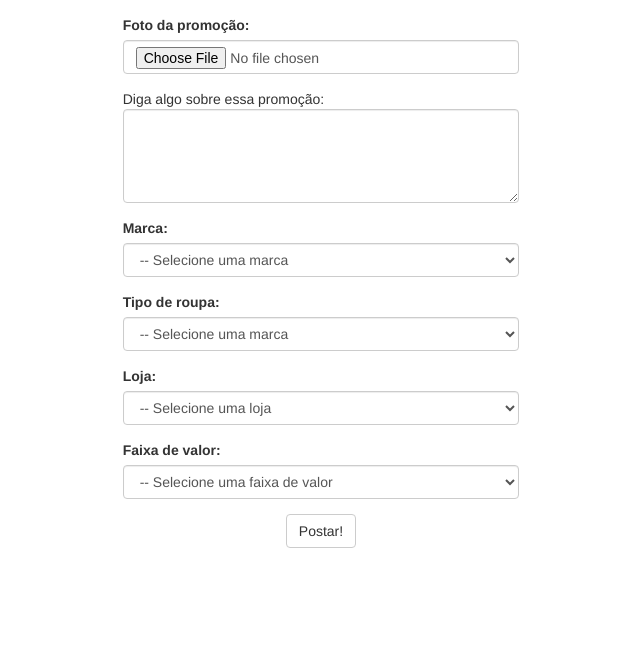
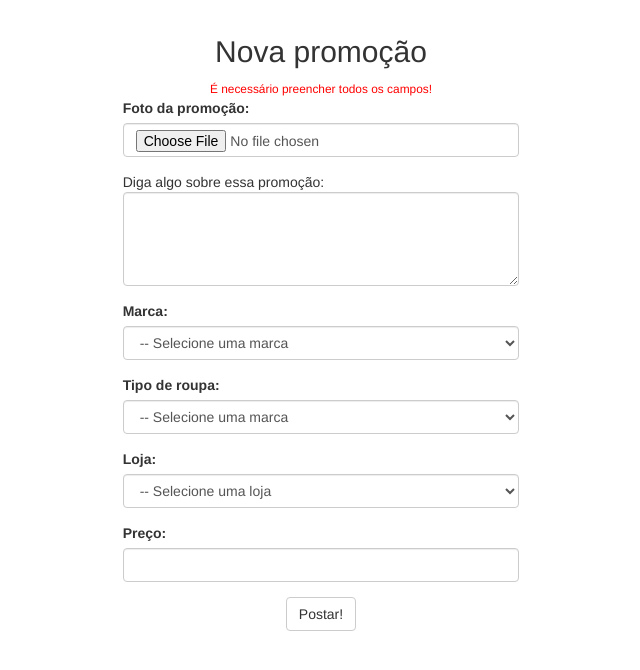
Before and after one commit to deadkff01/shareprice, a PHP site: page /nova_postagem.php in a window 1280 px wide. Shown: the part 85-755 px from the top of the page, without its empty margins (319-959 px from the left). Run offline with PHP 8.4, Linux system fonts and the light colour scheme; data comes from the database, SQL or seed files in the repository; some libraries are stand-ins or nearby versions.

Commit message:
Modificado o tipo do campo de preço
Conforme reunião com o orientador, foi efetuada a troca da forma de
gestão do campo de preço, o mesmo agora é um campo text que insere float
ao inves de um select form na tebela valores que não existe mais.

```diff
--- a/view/inicial.php
+++ b/view/inicial.php
@@ -14,7 +14,7 @@
 <h2><p class="text-center">O que você deseja fazer?</p></h2><br>
 <a class="btn btn-default center-block" href="nova_postagem.php" role="button">Enviar promoções!</a><br>
 <a class="btn btn-default center-block" href="pesquisar_postagem.php" role="button">Pesquisar promoções!</a><br>
-<a class="btn btn-default center-block" href="top10.php" role="button">TOP 10 de promoções válidas!</a><br>
+<a class="btn btn-default center-block" href="top10.php" role="button">TOP 30 de promoções válidas!</a><br>
 </div>
 </body>
 </html>
--- a/view/nova_postagem.php
+++ b/view/nova_postagem.php
@@ -38,17 +38,34 @@
 			nova_postagem.id_loja.focus();
 			return false;
 		}
-		if (document.nova_postagem.id_valor.value == "0"){
-			alert("Por favor, selecione uma faixa de preço.");
-			nova_postagem.id_valor.focus();
+		if (document.nova_postagem.preco.value == ""){
+			alert("Por favor, digite o preço da promoção.");
+			nova_postagem.preco.focus();
 			return false;
 		}
 		return true;
+	}
+
+	//Aceita somente valores numéricos com separador decimal( virgula ou ponto).
+	function numero_fracionario(e){
+		var tecla = (window.event)?event.keyCode:e.which;
+		if((tecla > 47 && tecla < 58) || tecla == 46 || tecla == 44)
+		return true;
+
+		else{
+			if (tecla != 8)
+			return false;
+			else return true;
+		}
 	}
 </script>
 </head>
 <body>
 <div class="col-md-4 col-md-offset-4">
+<center>
+<h2>Nova promoção</h2>
+<small><font color="red">É necessário preencher todos os campos!</font></small>
+</center>
 <form name ="nova_postagem" action="../controller/NewPostController.php" method="post" enctype="multipart/form-data" onsubmit="return valida_campos(this);">
 <div class="form-group">
 	<label>Foto da promoção:</label>
@@ -104,19 +121,8 @@
 	</select>
 </div>
 <div class="form-group">
-	<label>Faixa de valor:</label>
-	<select name="id_valor" class="form-control">
-	<?php
-	// Carrega combo  de valores
-	$itens_valores = "<option value='0' >-- Selecione uma faixa de valor</option><br/>";
-	$sql_valores = "SELECT * FROM valores order by id_valor";
-	$rs_valores = mysql_query($sql_valores,$conexao);
-	while ($reg_valores = mysql_fetch_array($rs_valores)){
-	$itens_valores = $itens_valores . "<option value='" . $reg_valores['id_valor'] . "'>" . $reg_valores['faixa_valor'] . "</option><br/>";
-	}
-	print $itens_valores;
-	?>
-	</select>
+	<label>Preço:</label>
+	<input name="preco" class="form-control"type="text" size="10" maxlength="20" onkeypress="return numero_fracionario(event)">
 </div>
 <div class="form-group">
 	<button type="submit" class="btn btn-default center-block">Postar!</button>
```
Also changed, not shown: controller/NewPostController.php (+6 -4 lines), shareprice.sql (+2 -37 lines), util/css/postagem.css (deleted, +0 -11 lines).
